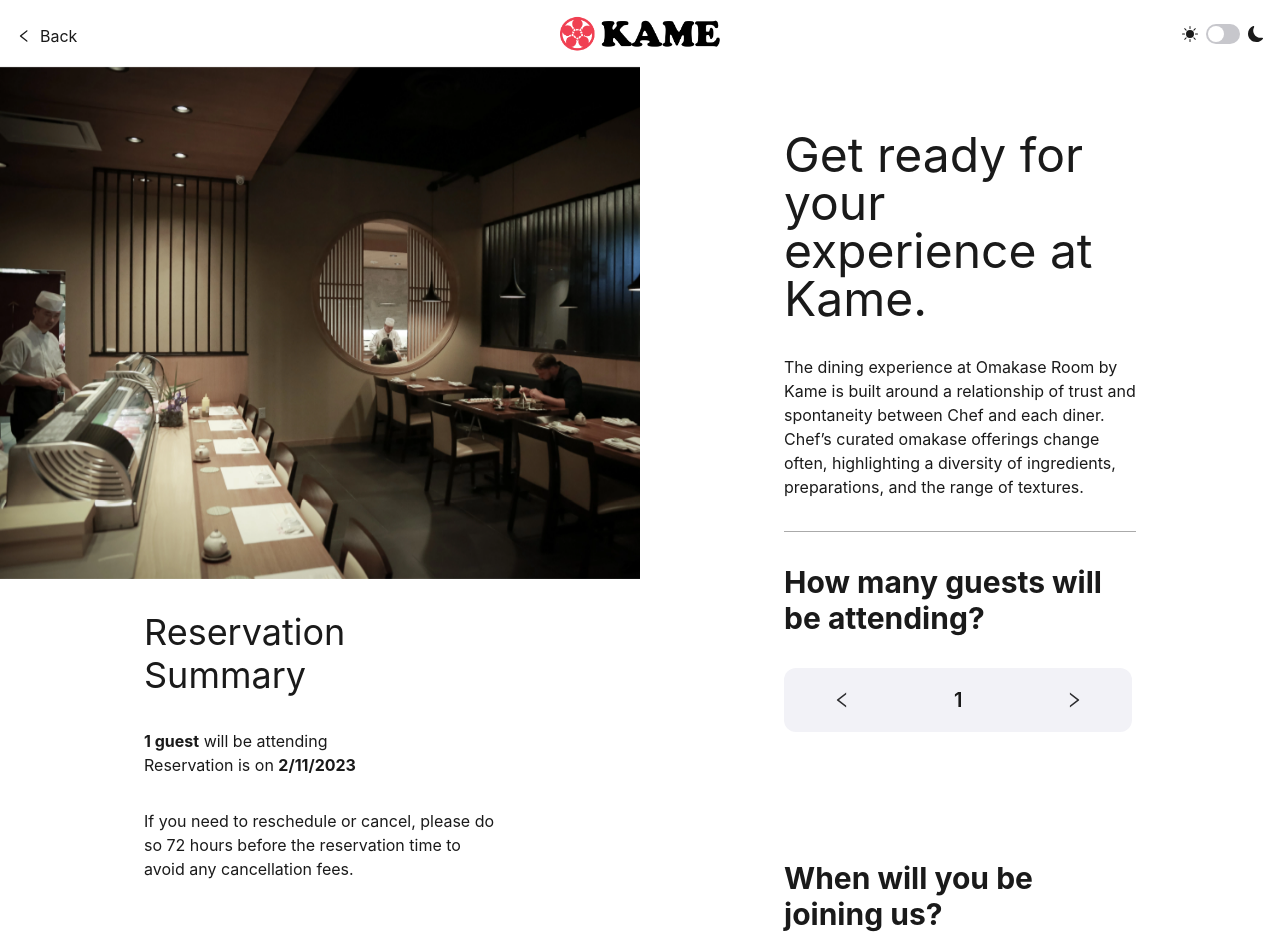
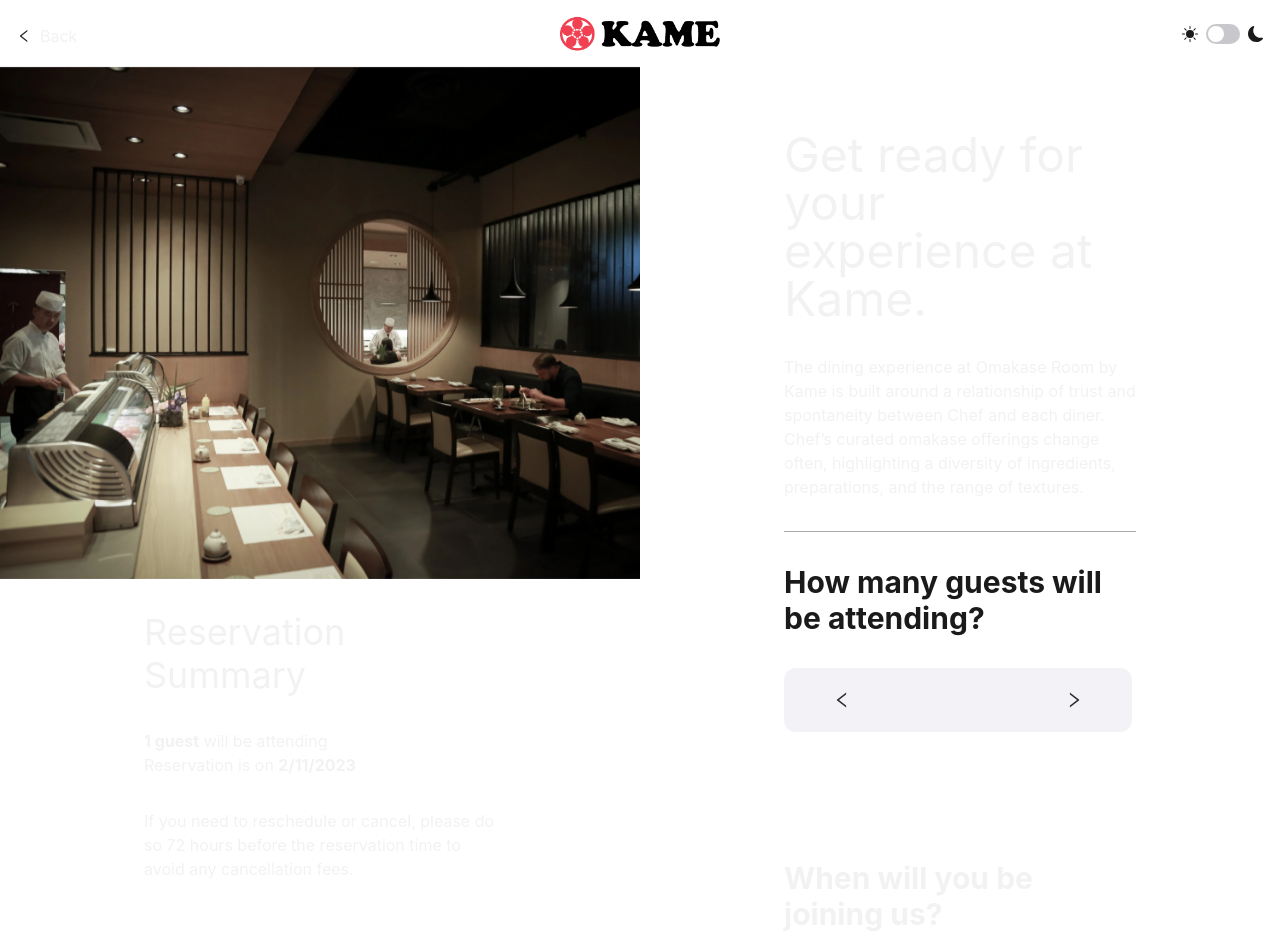
Before and after one commit to j-rockwell/kame, a Next.js app in the folder client/: page / in a window 1280 px wide. Shown: the top 952 px of the page. Built offline with nearby package versions, Linux system fonts and the light colour scheme.

Commit message:
main/client: cleaned repetitive textColor declaration

```diff
--- a/client/src/components/booking-container-heading/BookingContainerHeading.tsx
+++ b/client/src/components/booking-container-heading/BookingContainerHeading.tsx
@@ -7,7 +7,6 @@ interface IBookingContainerHeadingProps {
 
 export const BookingContainerHeading = ({isSmallDevice, children}: IBookingContainerHeadingProps) => {
   const SPACING = 8;
-  const textColor = useColorModeValue('text.light', 'text.dark');
   const borderColor = useColorModeValue('textMuted.light', 'textMuted.dark');
 
   return (
@@ -18,14 +17,13 @@ export const BookingContainerHeading = ({isSmallDevice, children}: IBookingConta
       borderBottomWidth={1}
       borderColor={borderColor}>
       <Heading
-        color={textColor}
         textAlign={isSmallDevice ? 'center' : 'left'}
         size={'2xl'}
         fontWeight={'normal'}>
         {children}
       </Heading>
 
-      <Text textAlign={isSmallDevice ? 'center' : 'left'} mt={SPACING} color={textColor}>
+      <Text textAlign={isSmallDevice ? 'center' : 'left'} mt={SPACING}>
         The dining experience at Omakase Room by Kame is built around a relationship of trust and spontaneity between Chef and each diner. Chef’s curated omakase offerings change often, highlighting a diversity of ingredients, preparations, and the range of textures.
       </Text>
     </Box>
--- a/client/src/components/calendar/Calendar.tsx
+++ b/client/src/components/calendar/Calendar.tsx
@@ -38,7 +38,6 @@ export const Calendar = ({setTime, isMediumDevice, isSmallDevice}: ICalendarProp
 
   const selectedDateColor = useColorModeValue('info.light', 'info.dark');
   const selectedDateTextColor = 'white';
-  const textColor = useColorModeValue('text.light', 'text.dark');
   const selectedTextColor = useColorModeValue('text.light', 'text.dark');
   const deselectedTextColor = useColorModeValue('textMuted.light', 'textMuted.dark');
 
@@ -198,7 +197,7 @@ export const Calendar = ({setTime, isMediumDevice, isSmallDevice}: ICalendarProp
       <SimpleGrid columns={7} spacingY={2} mt={4}>
         {getDaysAsArray().map(name => (
           <Box key={name} w={getSquareSize()}>
-            <Text color={textColor} textAlign={'center'}>{getFormattedDayName(name)}</Text>
+            <Text textAlign={'center'}>{getFormattedDayName(name)}</Text>
           </Box>
         ))}
       </SimpleGrid>
--- a/client/src/components/group-size-picker/GroupSizePicker.tsx
+++ b/client/src/components/group-size-picker/GroupSizePicker.tsx
@@ -11,7 +11,6 @@ export const GroupSizePicker = ({value, onIncrement, onDecrement}: IGroupSizePic
   const buttonBgColor = useColorModeValue('gray.50', 'gray.800');
   const buttonPressedBgColor = useColorModeValue('white', 'gray.900');
   const bgHighlightColor = useColorModeValue('gray.50', 'gray.800');
-  const textColor = useColorModeValue('text.light', 'text.dark');
 
   const buttonStyling = {
     w: '33%',
@@ -39,7 +38,7 @@ export const GroupSizePicker = ({value, onIncrement, onDecrement}: IGroupSizePic
       />
 
       <Center width={'33%'} h={'4rem'} bgColor={bgHighlightColor}>
-        <Text color={textColor} fontWeight={'semibold'} fontSize={'xl'}>{value}</Text>
+        <Text fontWeight={'semibold'} fontSize={'xl'}>{value}</Text>
       </Center>
 
       <IconButton
--- a/client/src/components/group-time-picker/GroupTimePicker.tsx
+++ b/client/src/components/group-time-picker/GroupTimePicker.tsx
@@ -29,9 +29,7 @@ export const GroupTimePicker = ({group, setGroup, center}: IGroupTimePicker) =>
   }, [group, setGroup]);
 
   return (
-    <Stack
-      w={'100%'}
-      direction={center ? 'column' : 'row'}>
+    <Stack w={'100%'} direction={center ? 'column' : 'row'}>
       <GroupTimeEntry
         title={'Group A'}
         subtitle={'6:30pm - 8:00pm'}
--- a/client/src/components/group-time-section/GroupTimeSection.tsx
+++ b/client/src/components/group-time-section/GroupTimeSection.tsx
@@ -9,12 +9,9 @@ interface IGroupTimeSectionProps extends IScalable {
 }
 
 export const GroupTimeSection = ({group, setGroup, isSmallDevice}: IGroupTimeSectionProps) => {
-  const textColor = useColorModeValue('text.light', 'text.dark');
-
   return (
     <Box w={'100%'}>
       <Heading
-        color={textColor}
         textAlign={isSmallDevice ? 'center' : 'left'}
         size={'lg'}
         mb={8}>
--- a/client/src/components/navigation/MainNavigation.tsx
+++ b/client/src/components/navigation/MainNavigation.tsx
@@ -9,7 +9,6 @@ interface INavigatorProps {
 
 export const Navigator = ({showBackButton}: INavigatorProps) => {
   const {colorMode, setColorMode} = useColorMode();
-  const textColor = useColorModeValue('text.light', 'text.dark');
 
   const logoImageUrl = useMemo(() => {
     return `./logo-sideways-${colorMode}.png`;
@@ -28,8 +27,8 @@ export const Navigator = ({showBackButton}: INavigatorProps) => {
           left={4}
           top={6}>
           <HStack>
-            <Icon as={AiOutlineLeft} color={textColor} />
-            <Text color={textColor}>Back</Text>
+            <Icon as={AiOutlineLeft} />
+            <Text>Back</Text>
           </HStack>
         </Link>
       )}
--- a/client/src/components/reservation-summary/ReservationSummary.tsx
+++ b/client/src/components/reservation-summary/ReservationSummary.tsx
@@ -17,10 +17,9 @@ export const ReservationSummary = ({
   isSmallDevice
 }: IReservationSummaryProps) => {
   const IMAGE_HEIGHT_REM = 32;
-  const textColor = useColorModeValue('text.light', 'text.dark');
+
   const textStyling = {
     textAlign: (isSmallDevice ? 'center' : 'left') as TextAlign,
-    color: textColor,
   }
 
   return (
--- a/client/src/components/table-date-section/TableDateSection.tsx
+++ b/client/src/components/table-date-section/TableDateSection.tsx
@@ -8,12 +8,9 @@ interface ITableDateSection extends IScalable {
 }
 
 export const TableDateSection = ({setTime, isMediumDevice, isSmallDevice}: ITableDateSection) => {
-  const textColor = useColorModeValue('text.light', 'text.dark');
-
   return (
     <Box w={'100%'}>
       <Heading
-        color={textColor}
         textAlign={isSmallDevice ? 'center' : 'left'}
         size={'lg'}
         mb={8}>
--- a/client/src/styles/Theme.tsx
+++ b/client/src/styles/Theme.tsx
@@ -9,7 +9,7 @@ const theme = extendTheme({
         scrollBehavior: 'smooth',
       },
 
-      "h1, h2, h3, h4, h5, h6, p": {
+      "h1, h2, h3, h4, h5, h6, p, a": {
         color: mode('#f2f2f2', '#1a1a1a'),
       }
     }),
```
Also changed, not shown: client/src/components/customer-details-section/CustomerDetailsSection.tsx (+7 -1 lines).
